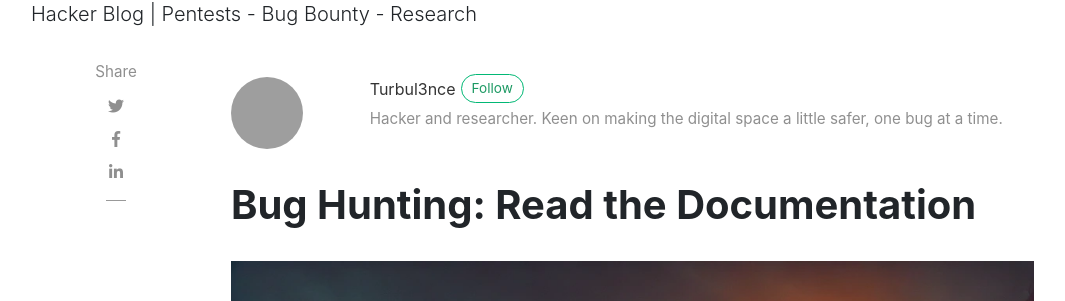
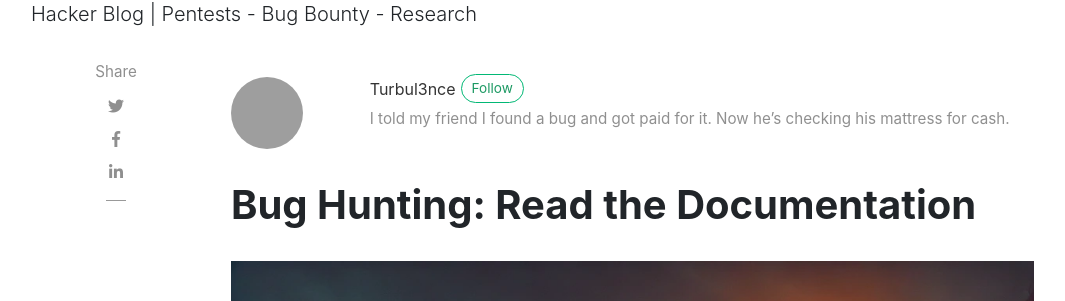
Before and after one commit to Turbul3nce/Turbul3nce.github.io, a Jekyll site: the page built from _posts/2024-10-20-documentation-easy-wins.md, in a window 1280 px wide and 900 px high. Shown: the part 154-455 px from the top of the window, without its empty margins (54-1119 px from the left). Built offline with Jekyll 4.4.1, drawn with Linux system fonts in a browser that asks for light colours; nearby versions of some CDN libraries; comment, search, counter and statistics services are not loaded; grey boxes are pictures that could not be loaded.

Commit message:
Update _config.yml

```diff
--- a/_config.yml
+++ b/_config.yml
@@ -19,7 +19,7 @@ authors:
     gravatar: b3c61a237385976466042fbc6c4a44b687dffa5334740378cf85f711130b6c94
     email: turbunl3nce@wearehackerone.com
     twitter: https://www.linkedin.com/in/chandler-rose
-    description: "Hacker and researcher. Keen on making the digital space a little safer, one bug at a time."
+    description: "I told my friend I found a bug and got paid for it. Now he’s checking his mattress for cash."
 
 
   plugins:
```
